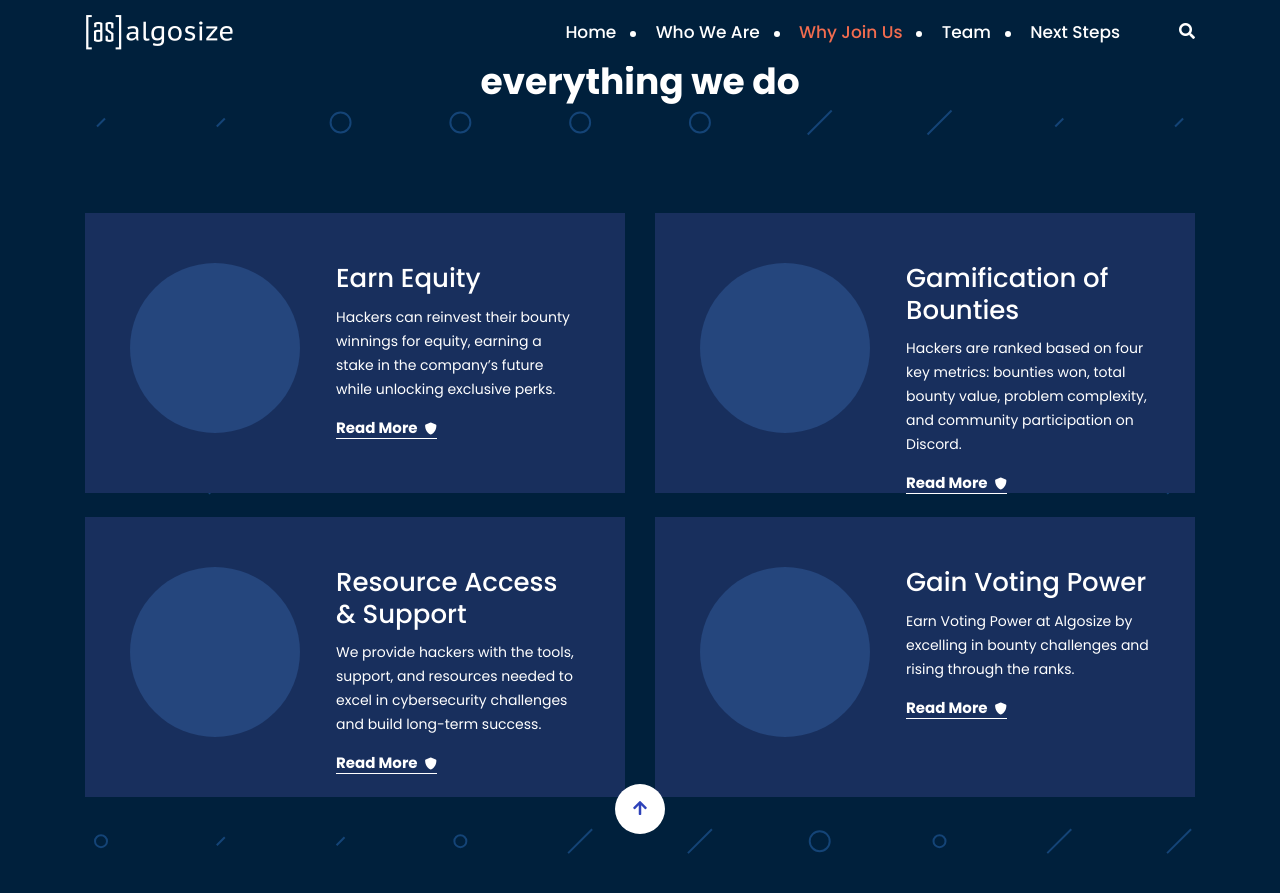
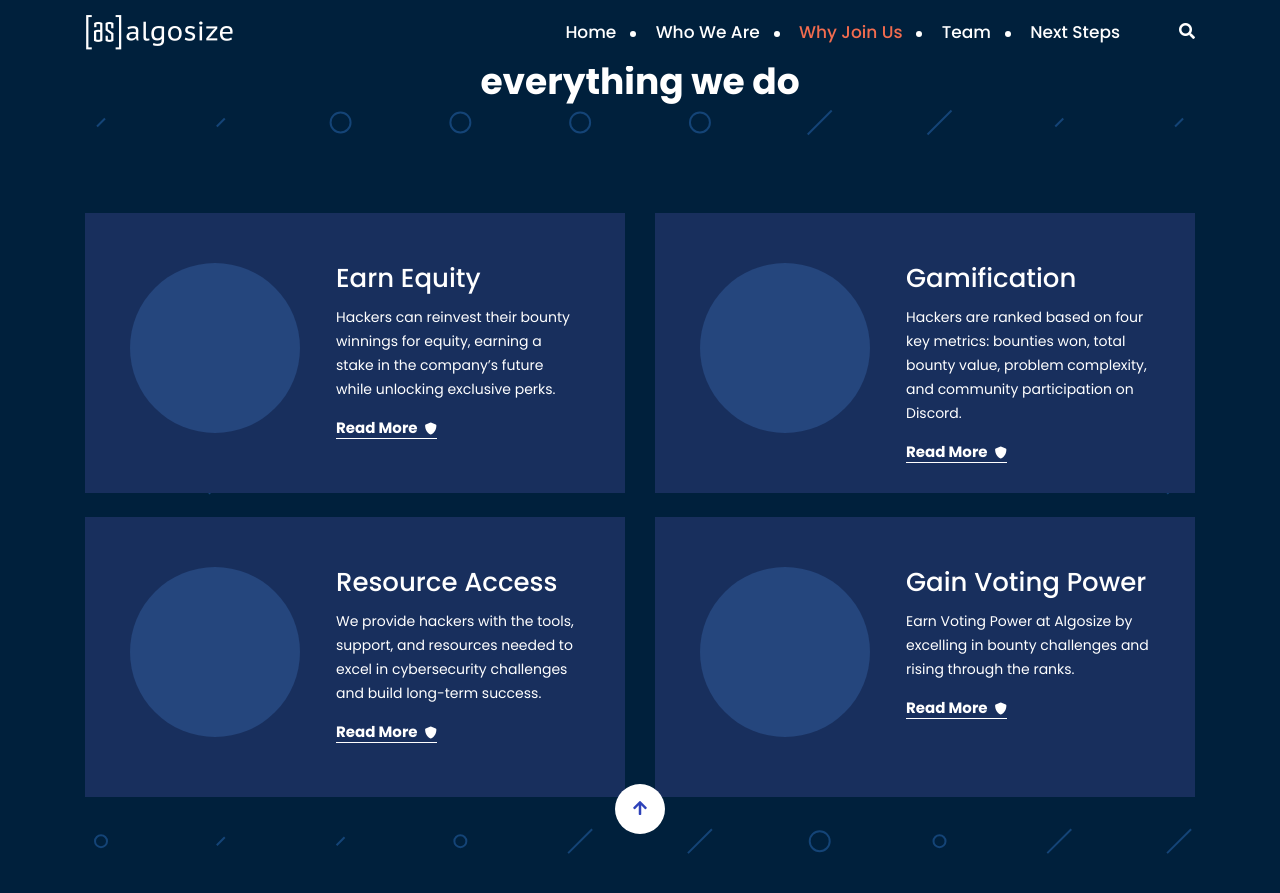
Before and after one commit to AlgoSize/website, a Jekyll site: the page built from index.html, in a window 1280 px wide and 900 px high, scrolled down 2539 px. Shown: the top 893 px of the window. Built offline with Jekyll 4.4.1, drawn with Linux system fonts in a browser that asks for light colours.

Commit message:
Update services.html

```diff
--- a/_includes/services.html
+++ b/_includes/services.html
@@ -35,7 +35,7 @@
                         {% endif %}
                     </div>
                     <div class="service-box-content">
-                        <h3>Gamification of Bounties</h3>
+                        <h3>Gamification</h3>
                         <p>Hackers are ranked based on four key metrics: bounties won, total bounty value, problem complexity, and community participation on Discord.</p>
                         <a href="https://algosize.com/services/Gamification-Bounties" class="service-btn">Read More <i class="fa fa-shield"></i></a>
                     </div>
@@ -50,7 +50,7 @@
                         {% endif %}
                     </div>
                     <div class="service-box-content">
-                        <h3>Resource Access & Support</h3>
+                        <h3>Resource Access</h3>
                         <p>We provide hackers with the tools, support, and resources needed to excel in cybersecurity challenges and build long-term success.</p>
                         <a href="https://algosize.com/services/Resource-Access" class="service-btn">Read More <i class="fa fa-shield"></i></a>
                     </div>
```
